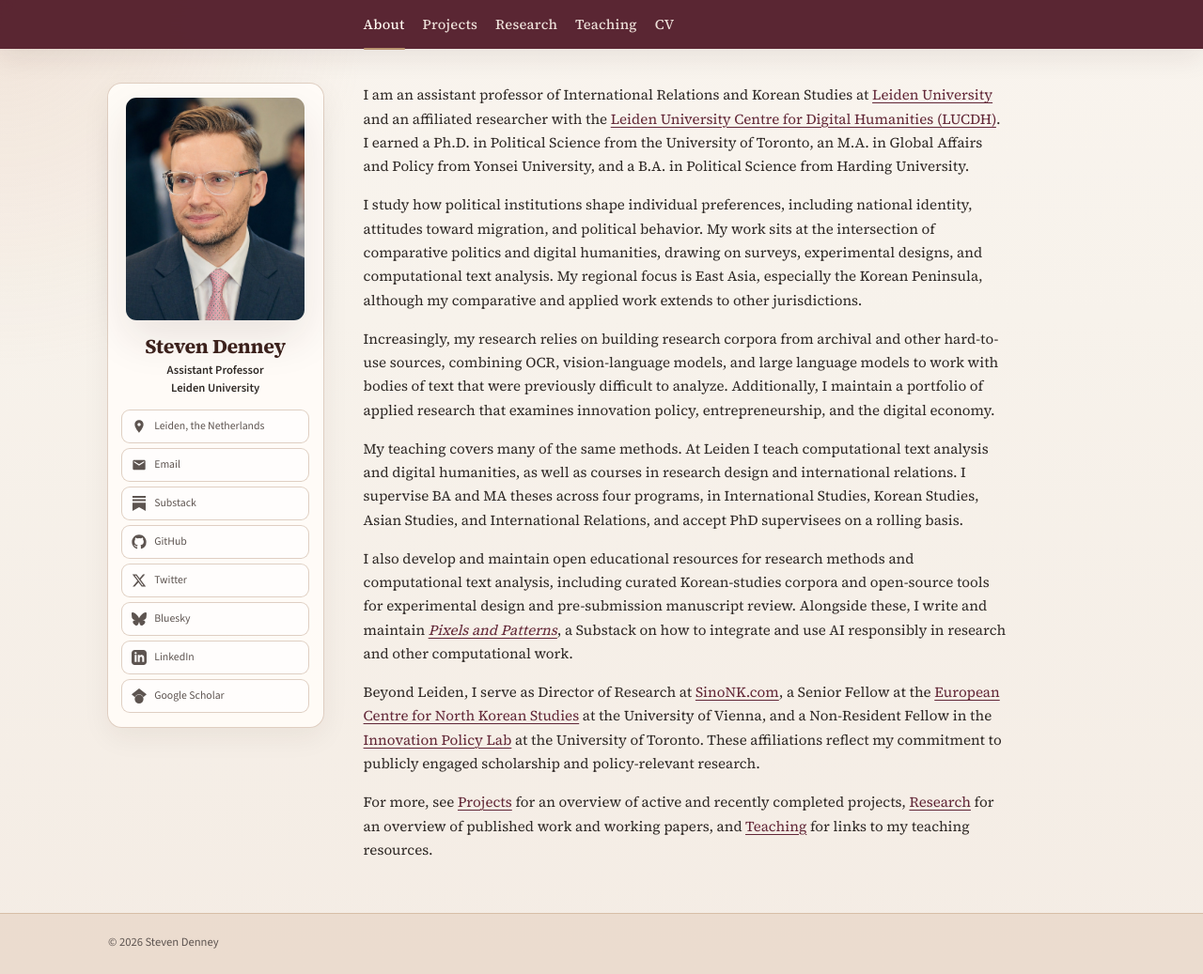
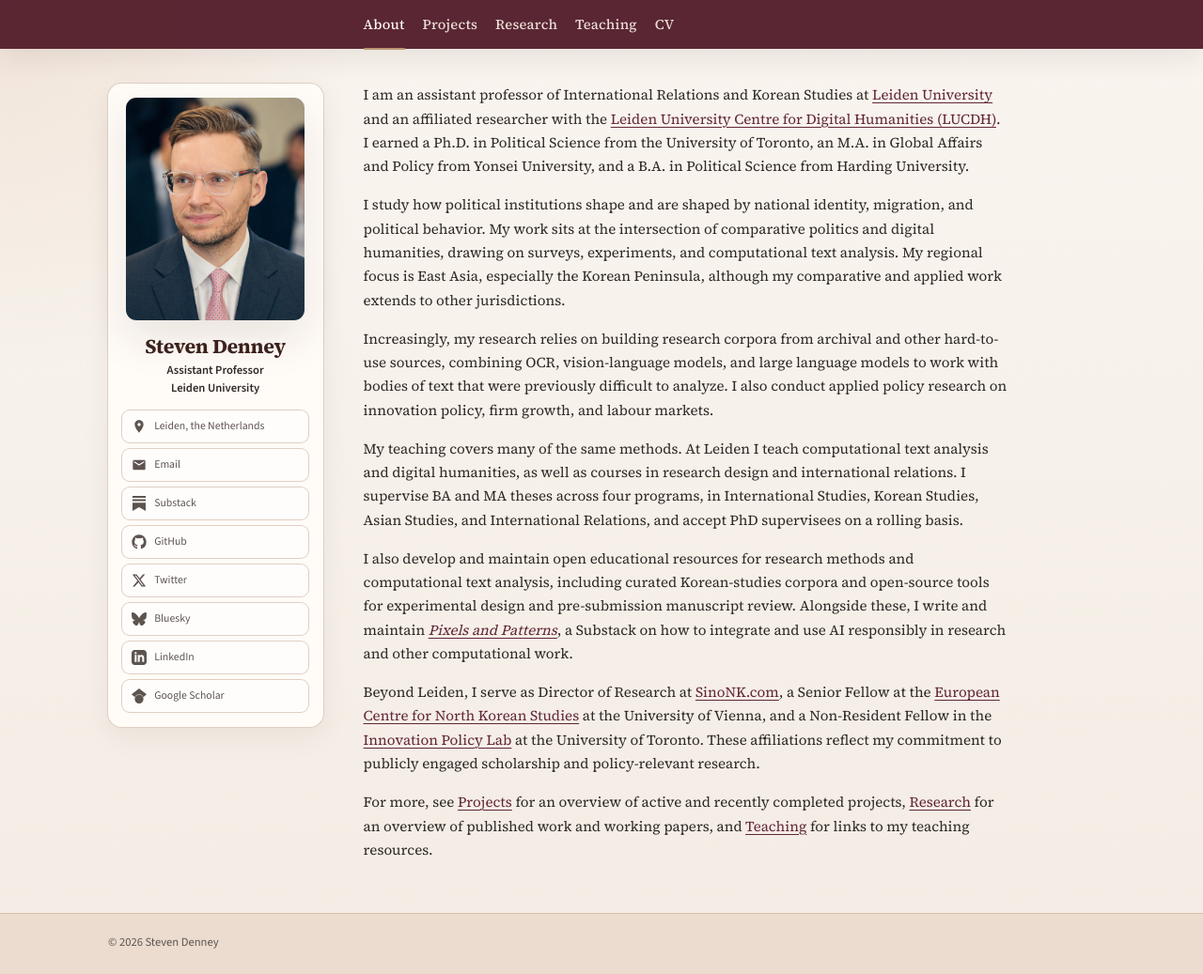
Before and after one commit to scdenney/scdenney.github.io, a Jekyll site: the page built from index.md, in a window 1280 px wide and 1037 px high. Shown: the whole window at 94% size. Built offline with Jekyll 4.4.1, drawn with Linux system fonts in a browser that asks for light colours.

Commit message:
Revise CV and website bio

```diff
--- a/index.md
+++ b/index.md
@@ -5,9 +5,9 @@ title: About
 
 I am an assistant professor of International Relations and Korean Studies at [Leiden University](https://www.universiteitleiden.nl/) and an affiliated researcher with the [Leiden University Centre for Digital Humanities (LUCDH)](https://www.universiteitleiden.nl/en/humanities/centre-for-digital-humanities). I earned a Ph.D. in Political Science from the University of Toronto, an M.A. in Global Affairs and Policy from Yonsei University, and a B.A. in Political Science from Harding University.
 
-I study how political institutions shape individual preferences, including national identity, attitudes toward migration, and political behavior. My work sits at the intersection of comparative politics and digital humanities, drawing on surveys, experimental designs, and computational text analysis. My regional focus is East Asia, especially the Korean Peninsula, although my comparative and applied work extends to other jurisdictions.
+I study how political institutions shape and are shaped by national identity, migration, and political behavior. My work sits at the intersection of comparative politics and digital humanities, drawing on surveys, experiments, and computational text analysis. My regional focus is East Asia, especially the Korean Peninsula, although my comparative and applied work extends to other jurisdictions.
 
-Increasingly, my research relies on building research corpora from archival and other hard-to-use sources, combining OCR, vision-language models, and large language models to work with bodies of text that were previously difficult to analyze. Additionally, I maintain a portfolio of applied research that examines innovation policy, entrepreneurship, and the digital economy.
+Increasingly, my research relies on building research corpora from archival and other hard-to-use sources, combining OCR, vision-language models, and large language models to work with bodies of text that were previously difficult to analyze. I also conduct applied policy research on innovation policy, firm growth, and labour markets.
 
 My teaching covers many of the same methods. At Leiden I teach computational text analysis and digital humanities, as well as courses in research design and international relations. I supervise BA and MA theses across four programs, in International Studies, Korean Studies, Asian Studies, and International Relations, and accept PhD supervisees on a rolling basis.
 
```
Also changed, not shown: cv.md (+3 -3 lines), 2 other files.
